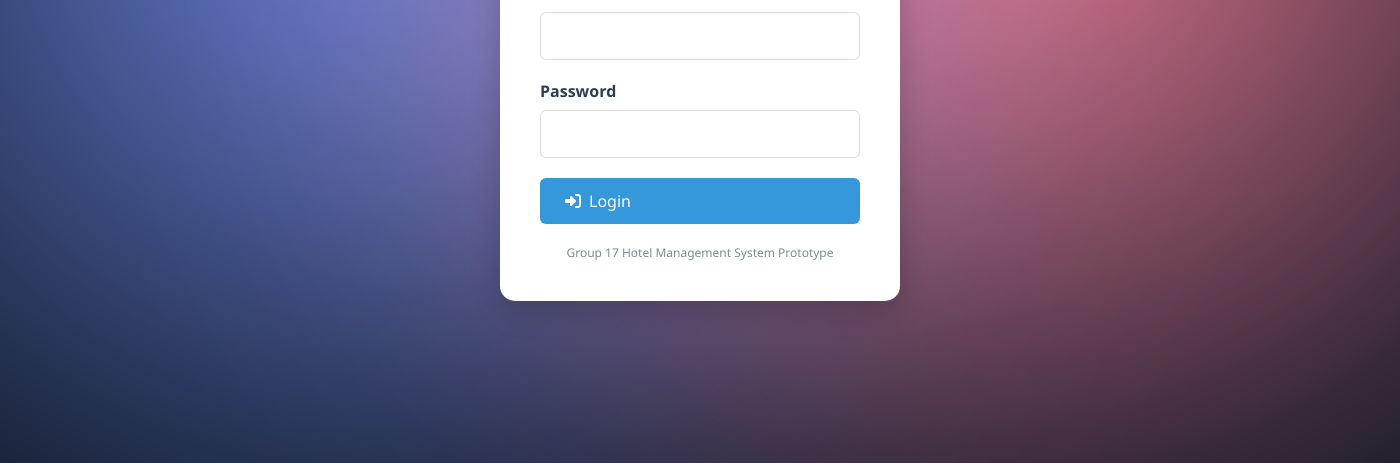
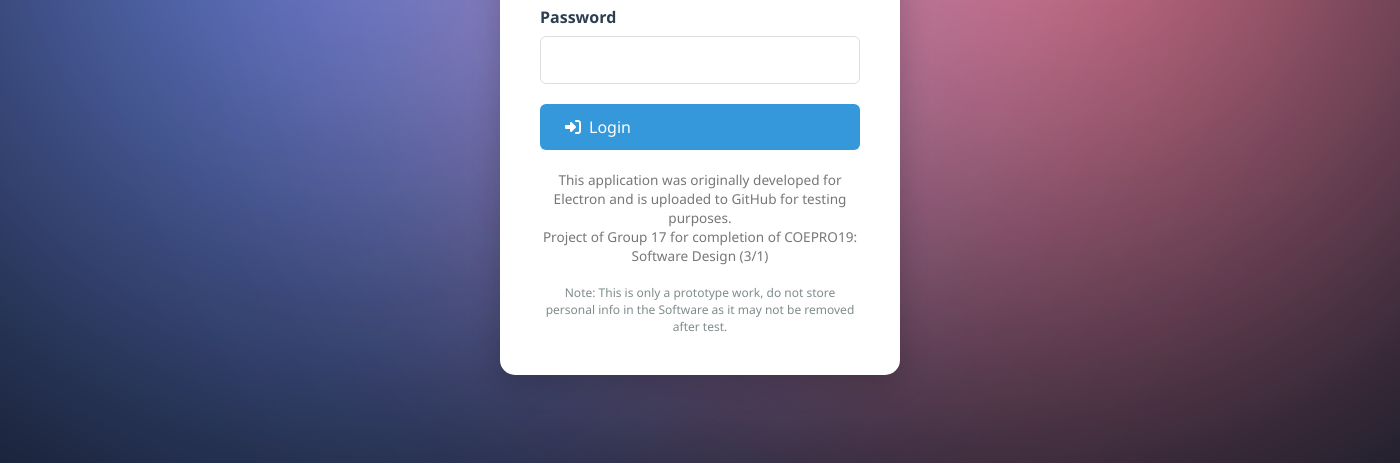
Before and after one commit to HotelM8/hotelm8.github.io, an Electron app: page index.html in a window 1400 px wide. Shown: the part 337-800 px from the top of the page. Drawn offline with Linux system fonts and the light colour scheme.

Commit message:
Added disclaimer to login screen

```diff
--- a/index.html
+++ b/index.html
@@ -32,9 +32,11 @@
                 <i class="fas fa-sign-in-alt"></i> Login
             </button>
         </form>
-
+                <p class="login-note">
+        This application was originally developed for Electron and is uploaded to GitHub for testing purposes. <br> Project of Group 17 for completion of COEPRO19: Software Design (3/1)<br><br>
+        </p>
         <div class="login-footer">
-            <p>Group 17 Hotel Management System Prototype</p>
+            <p>Note: This is only a prototype work, do not store personal info in the Software as it may not be removed after test.</p>
         </div>
     </div>
 
--- a/style.css
+++ b/style.css
@@ -957,3 +957,11 @@ body {
     padding: 15px 30px;
     font-size: 1.1rem;
 }
+
+.login-note {
+    margin-top: 20px;
+    font-size: 0.85rem;
+    color: #555;
+    text-align: center;
+    opacity: 0.8;
+}
```
